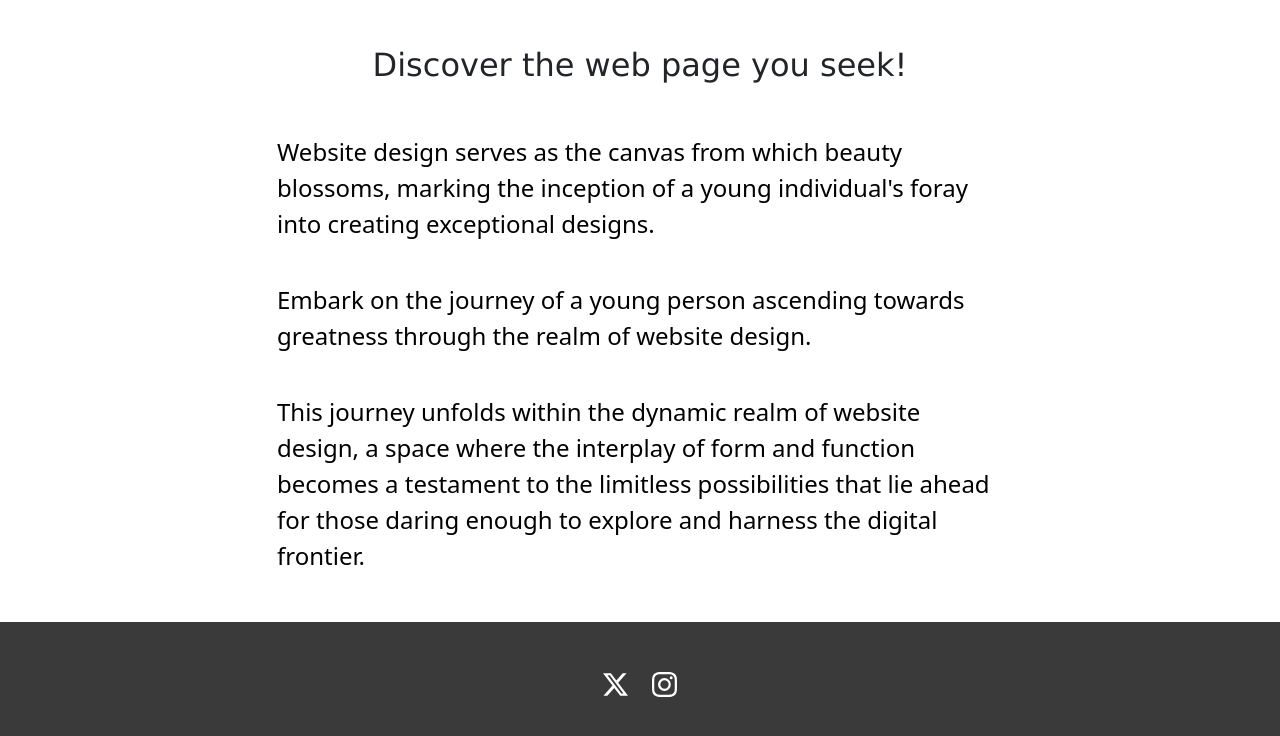
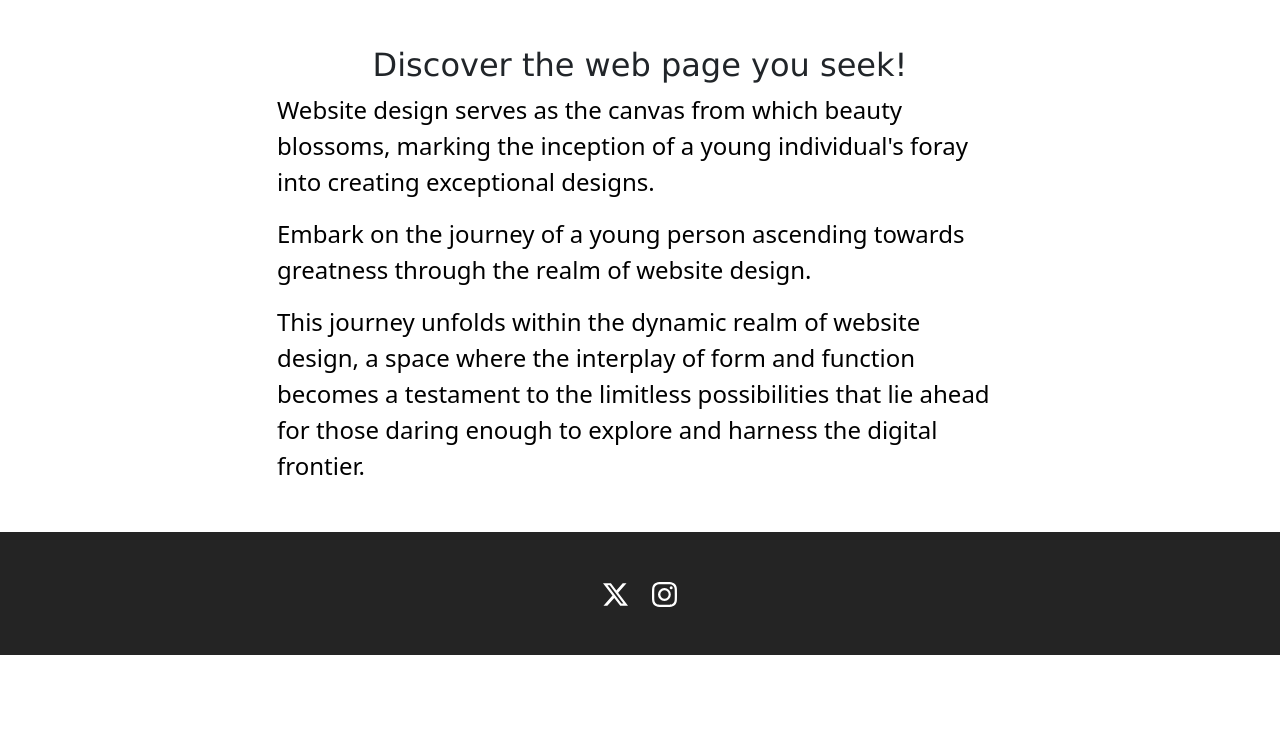
Before and after one commit to jeypi-mxnslvs/Jp-Web-Design, a plain HTML site: page index.html in a window 1280 px wide. Shown: the part 618-1354 px from the top of the page. After the commit the page ends 1273 px from the top, so only its background shows below. Drawn offline with nearby package versions, Linux system fonts and the light colour scheme.

Commit message:
custom.css

```diff
--- a/css/custom.css
+++ b/css/custom.css
@@ -10,11 +10,9 @@ body{
 p{
     color: black;
     font-size: 3vh;
-    margin-bottom: 40px;
 }
 
 .text-center {
-    margin-bottom: 50px;
     font-family: 'Lucida Sans', 'Lucida Sans Regular', 'Lucida Grande', 'Lucida Sans Unicode', Geneva, Verdana, sans-serif;
 }
 
@@ -43,7 +41,7 @@ header {
 }
 
 footer {
-    background-color: #3a3a3a;
+    background-color: #242424;
 
 }
 
```
